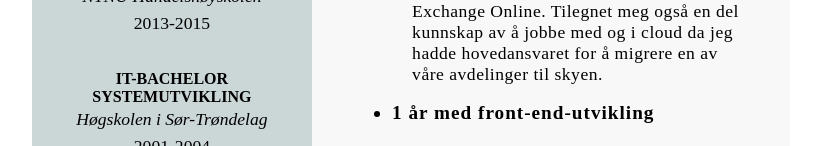
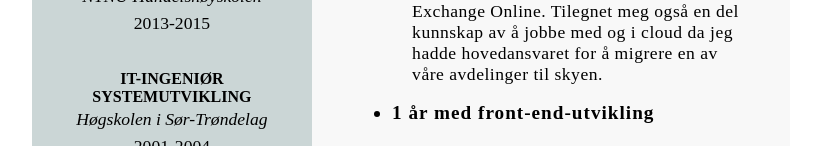
Before and after one commit to Marq-E/MinCV, a React (Create React App) app: page / in a window 1280 px wide. Shown: the part 654-800 px from the top of the page, without its empty margins (229-1050 px from the left). Built offline with nearby package versions, Linux system fonts and the light colour scheme; a web font is replaced by a local one.

Commit message:
Endre utdanningstittel til Ingeniør

```diff
--- a/src/components/Info.js
+++ b/src/components/Info.js
@@ -19,7 +19,7 @@ export default function Info() {
                     <p className="p-info-section"><em>NTNU Handelshøyskolen</em></p>
                     <p className="p-info-section">2013-2015</p>
                     <br />
-                    <h4 className="info-h4">IT-BACHELOR SYSTEMUTVIKLING</h4>
+                    <h4 className="info-h4">IT-INGENIØR SYSTEMUTVIKLING</h4>
                     <p className="p-info-section"><em>Høgskolen i Sør-Trøndelag</em></p>
                     <p className="p-info-section">2001-2004</p>
                 </div>
```
